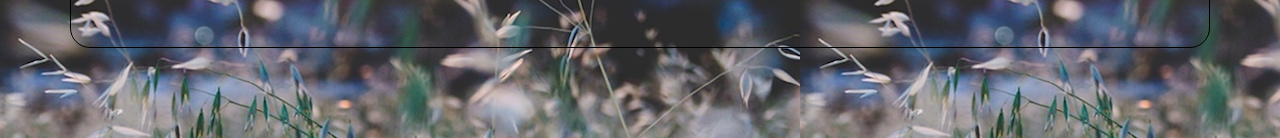
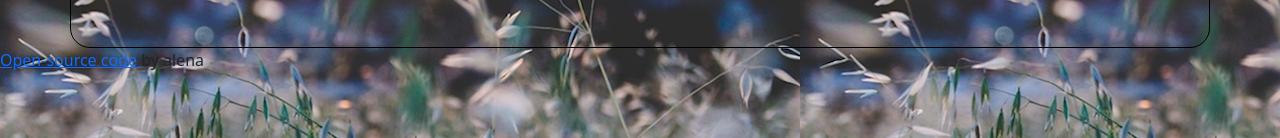
Before and after one commit to lena-chen/SheCodes-Project, a plain HTML site: page index.html in a window 1280 px wide. Shown: the part 536-674 px from the top of the page. Drawn offline with nearby package versions, Linux system fonts and the light colour scheme.

Commit message:
added footer with link to source

```diff
--- a/index.html
+++ b/index.html
@@ -130,6 +130,9 @@
 
 
   </div>
+  <footer>
+    <a href="https://github.com/lena-chen/SheCodes-Project">Open-source code </a> by alena
+  </footer>
   <script src="script.js"></script>
 </body>
 
```
Also changed, not shown: 1 other file.
